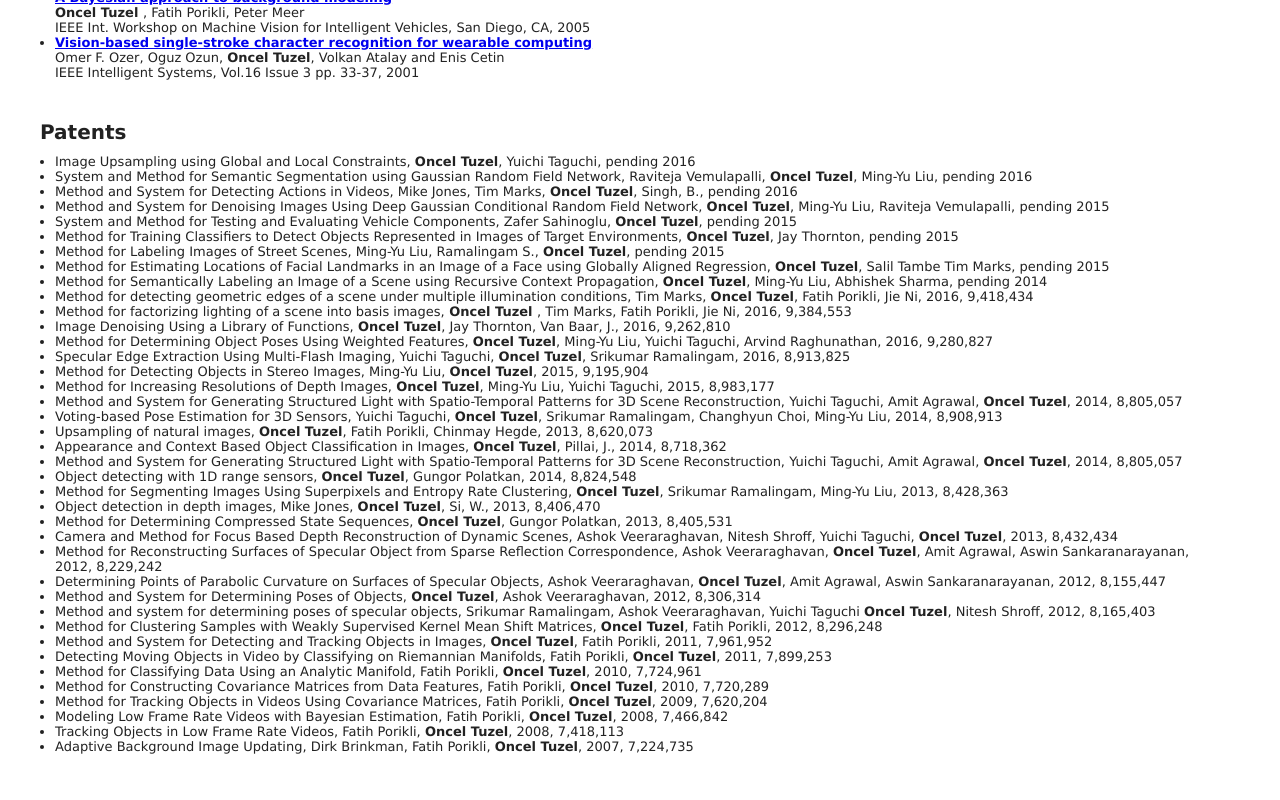
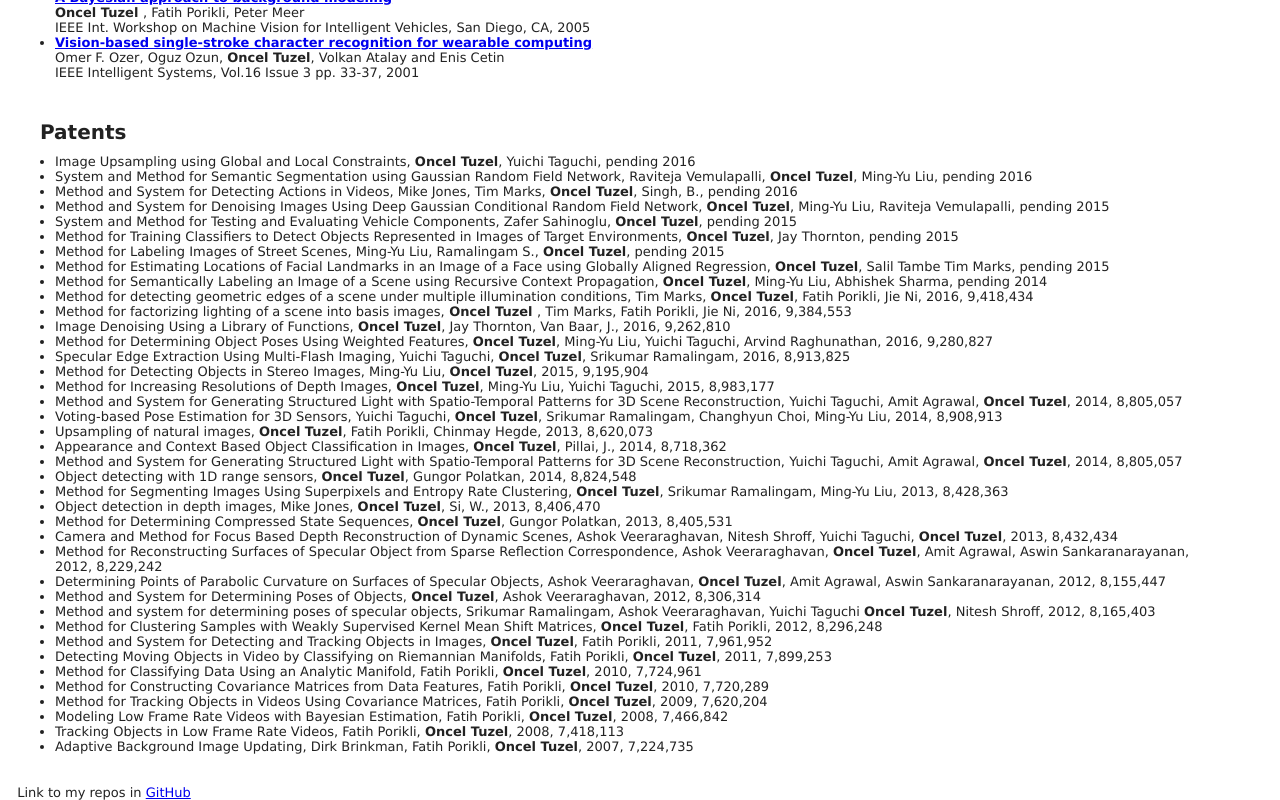
Before and after one commit to onceltuzel/onceltuzel.github.io, a plain HTML site: page index.html in a window 1280 px wide. Shown: the part 3837-4637 px from the top of the page. Before the commit the page ends 4607 px from the top, so only its background shows below. Drawn offline with Linux system fonts and the light colour scheme.

Commit message:
Github link

```diff
--- a/index.html
+++ b/index.html
@@ -518,7 +518,8 @@
 
 </div>
 
-
+</br>
+&emsp; Link to my repos in <a href="https://github.com/onceltuzel">GitHub</a></br>
 
 
 </body>
```
